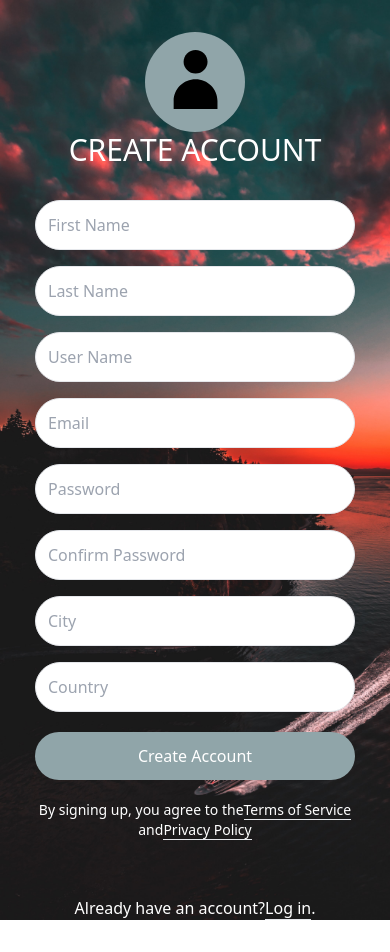
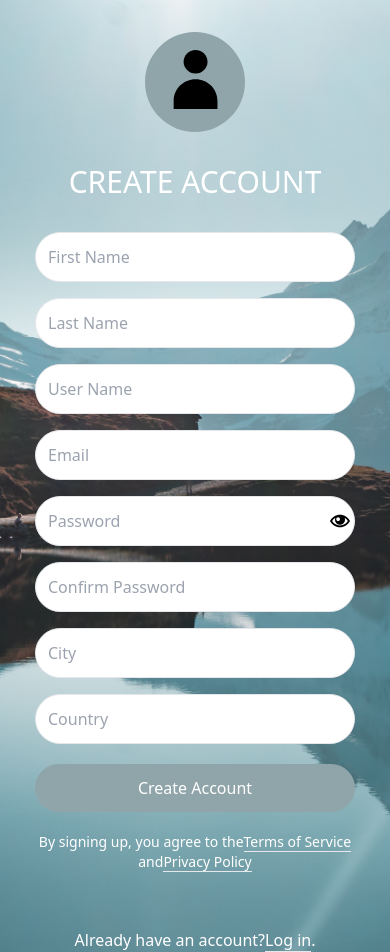
Before and after one commit to Miles-Away-Travel-Log/Travel-Log-Frontend, a Next.js app: page /register in a window 390 px wide. Before the commit the page ends 920 px from the top, so only its background shows below. Built offline with nearby package versions, Linux system fonts and the light colour scheme.

Commit message:
login und register responsive und Farbe Textfelder auf schwarz gesetzt

```diff
--- a/pages/login.jsx
+++ b/pages/login.jsx
@@ -46,7 +46,7 @@ export default function Login() {
     return (
         <div className="bg-[url('../public/images/images-login/pawel-czerwinski-6lQDFGOB1iw-unsplash.jpg')] bg-cover min-h-screen">
         <form
-            className="r px-8 pt-6 pb-8 mb-4 flex flex-col text-[30px]"
+            className="r px-8 pt-6 pb-8 mb-4 flex flex-col text-[30px] max-w-sm mx-auto"
             onSubmit={submit}
         >
             <div className="flex justify-center w-full mb-8">
--- a/pages/register.jsx
+++ b/pages/register.jsx
@@ -146,13 +146,13 @@ export default function Register() {
     }
 
     return (
-        <div className="bg-[url('../public/images/images-register/mado-el-khouly-MA8YoAoKpfY-unsplash.jpg')] bg-cover min-h-screen flex flex-col">
+        <div className="bg-[url('../public/images/images-register/willian-justen-de-vasconcellos-T_Qe4QlMIvQ-unsplash.jpg')] bg-cover min-h-screen flex flex-col">
             <div className="container max-w-sm mx-auto flex-1 flex flex-col items-center justify-center px-2">
                 <form
                     className=" px-6 py-8 text-white w-full"
                     onSubmit={registerUser}
                 >
-                    <div className="flex justify-center w-full">
+                    <div className="flex justify-center w-full mb-8">
                    <Image
                     src={avatar} alt="Avatar" width={100} height={100}
                    />
@@ -163,7 +163,7 @@ export default function Register() {
                     <h1 className="mb-8 text-3xl text-center">CREATE ACCOUNT</h1>
                     <input
                         type="text"
-                        className="block border border-grey-light w-full p-3 rounded-full mb-1"
+                        className="block border border-grey-light w-full p-3 rounded-full mb-1 text-black"
                         name="firstName"
                         placeholder="First Name"
                         value={formValues.firstName}
@@ -174,7 +174,7 @@ export default function Register() {
                     </p>
                     <input
                         type="text"
-                        className="block border border-grey-light w-full p-3 rounded-full mb-1"
+                        className="block border border-grey-light w-full p-3 rounded-full mb-1 text-black"
                         name="lastName"
                         placeholder="Last Name"
                         value={formValues.lastName}
@@ -185,7 +185,7 @@ export default function Register() {
                     </p>
                     <input
                         type="text"
-                        className="block border border-grey-light w-full p-3 rounded-full mb-1"
+                        className="block border border-grey-light w-full p-3 rounded-full mb-1 text-black"
                         name="userName"
                         placeholder="User Name"
                         value={formValues.userName}
@@ -196,7 +196,7 @@ export default function Register() {
                     </p>
                     <input
                         type="text"
-                        className="block border border-grey-light w-full p-3 rounded-full mb-1"
+                        className="block border border-grey-light w-full p-3 rounded-full mb-1 text-black"
                         name="email"
                         placeholder="Email"
                         value={formValues.email}
@@ -208,7 +208,7 @@ export default function Register() {
                     <div className="relative">
                         <input
                             type={passwordInputType}
-                            className="block border border-grey-light w-full p-3 rounded-full mb-1"
+                            className="block border border-grey-light w-full p-3 rounded-full mb-1 text-black"
                             name="password"
                             placeholder="Password"
                             value={formValues.password}
@@ -223,7 +223,7 @@ export default function Register() {
                             }}
                         />
                         <span
-                            className="absolute right-[5px] top-[15px] text-[20px]"
+                            className="absolute right-[5px] top-[15px] text-[20px] text-black"
                             onClick={handleShowPasswordButton}
                         >
                             {passwordInputType === "password" ? (
@@ -238,7 +238,7 @@ export default function Register() {
                     </p>
                     <input
                         type="password"
-                        className="block border border-grey-light w-full p-3 rounded-full mb-1"
+                        className="block border border-grey-light w-full p-3 rounded-full mb-1 text-black"
                         name="confirm_password"
                         placeholder="Confirm Password"
                         value={formValues.confirm_password}
@@ -257,7 +257,7 @@ export default function Register() {
                     </p>
                     <input
                         type="text"
-                        className="block border border-grey-light w-full p-3 rounded-full mb-1"
+                        className="block border border-grey-light w-full p-3 rounded-full mb-1 text-black"
                         name="city"
                         placeholder="City"
                         value={formValues.city}
@@ -268,7 +268,7 @@ export default function Register() {
                     </p>
                     <input
                         type="text"
-                        className="block border border-grey-light w-full p-3 rounded-full mb-1"
+                        className="block border border-grey-light w-full p-3 rounded-full mb-1 text-black"
                         name="country"
                         placeholder="Country"
                         value={formValues.country}
--- a/tailwind.config.js
+++ b/tailwind.config.js
@@ -7,7 +7,7 @@ module.exports = {
         extend: {
             backgroundImage: {
                 "register-img":
-                    "url('../public/images/images-register/mado-el-khouly-MA8YoAoKpfY-unsplash.jpg')",
+                    "url('../public/images/images-register/willian-justen-de-vasconcellos-T_Qe4QlMIvQ-unsplash.jpg')",
                 "login-img":
                     "url('../public/images/images-register/pawel-czerwinski-6lQDFGOB1iw-unsplash.jpg')",
             },
```
Also changed, not shown: public/images/images-logout/mado-el-khouly-MA8YoAoKpfY-unsplash.jpg (renamed from public/images/images-register/mado-el-khouly-MA8YoAoKpfY-unsplash.jpg), public/images/images-register/willian-justen-de-vasconcellos-T_Qe4QlMIvQ-unsplash.jpg (added).
